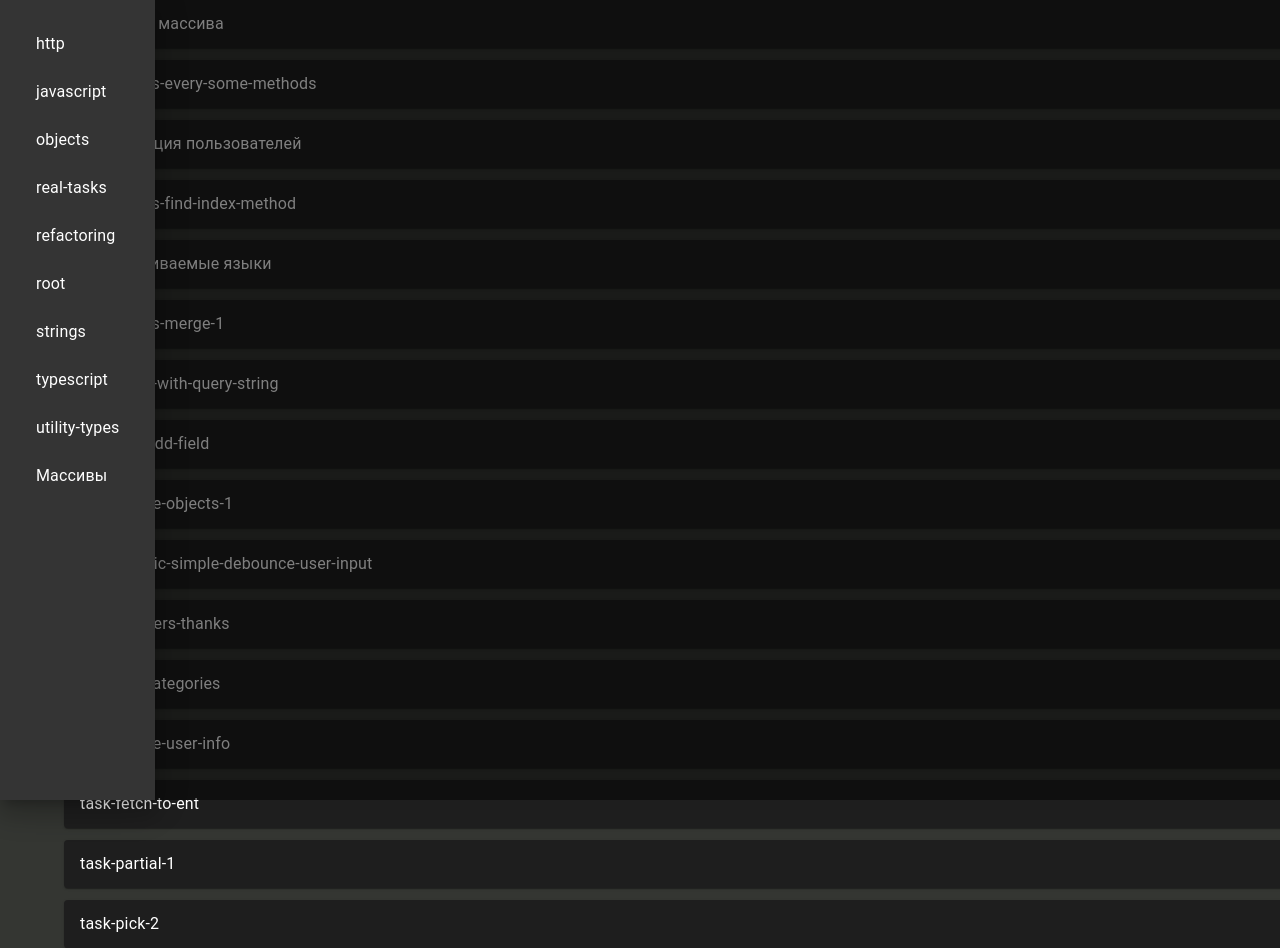
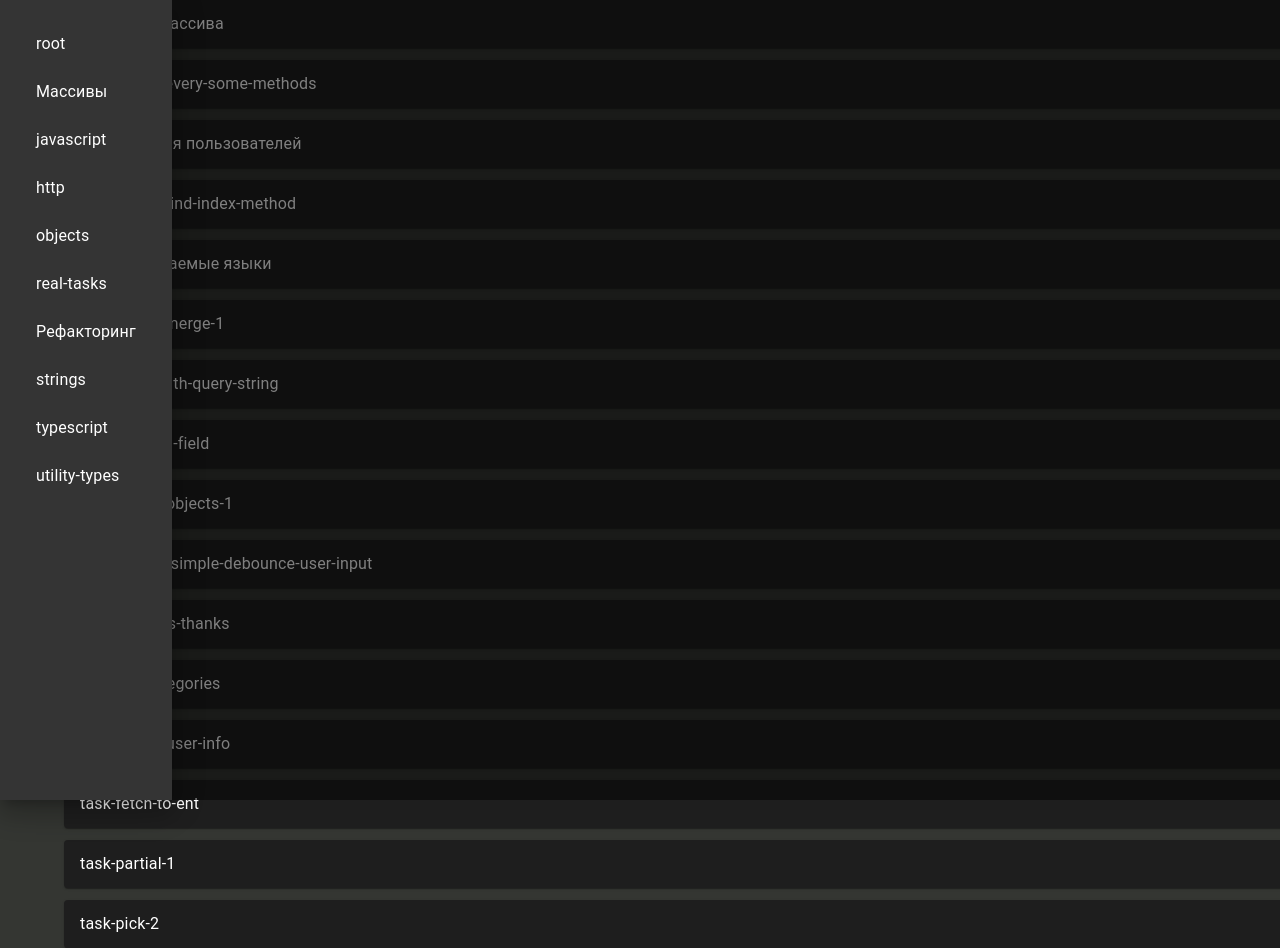
Before and after one commit to johnydotsville/remember-me, a React app: page / in a window 1280 px wide. Both pictures are taken after a click on the button 32 px from the left and 13 px from the top of the page. Shown: the top 948 px of the page. Built offline with nearby package versions, Linux system fonts and the light colour scheme; some icons are missing; the HTML template or start-up script is replaced by a standard one.

Commit message:
В боковом меню отображается title из меты, если есть

```diff
--- a/data/tasks.ts
+++ b/data/tasks.ts
@@ -1,4 +1,4 @@
-// Auto-generated file (2025-06-04T12:03:53.718Z)
+// Auto-generated file (2025-06-04T12:28:46.900Z)
 import type { Task, Category } from "@/src/types/model";
 
 export const rootcat: Category =
@@ -34,7 +34,7 @@ export const rootcat: Category =
     },
     {
       name: 'refactoring',
-      title: '',
+      title: 'Рефакторинг',
       subcategories: []
     },
     {
--- a/src/components/SideMenu.tsx
+++ b/src/components/SideMenu.tsx
@@ -30,7 +30,7 @@ export const SideMenu = ({ items, selectItem, getRandomTask, resetAllFilters })
           { items.map(item => (
             <ListItem disablePadding>
               <ListItemButton onClick={() => handleMenuItemClick(item)}>
-                <ListItemText>{item}</ListItemText>
+                <ListItemText>{item.title !== '' ? item.title : item.name}</ListItemText>
               </ListItemButton>
           </ListItem>
           ))}
--- a/src/components/TasksPage.tsx
+++ b/src/components/TasksPage.tsx
@@ -5,23 +5,23 @@ import { rootcat } from '@data/tasks';
 import { flatcats } from "@utils/flatcats";
 import { useCallback, useMemo, useState } from "react";
 import { tasks as sourceTasks } from "@data/tasks";
-import type { Task } from '@src/types/model';
+import type { Category, Task } from '@src/types/model';
 
 
 export const TasksPage = () => {
   const cats = useMemo(() => flatcats(rootcat).sort(), []);
   const [tasks] = useState(sourceTasks);
-  const [category, setCategory] = useState('root');
+  const [category, setCategory] = useState<Category>(rootcat);
   const [randomTask, setRandomTask] = useState<Task | null>(null);
 
   const displayTasks = useMemo(() => {
     if (randomTask){
       return [randomTask];
     }
-    if (category === 'root') {
+    if (category.name === 'root') {
       return tasks;
     }
-    return tasks.filter(t => t.categories.includes(category));
+    return tasks.filter(task => task.categories.includes(category.name));
   }, [category, randomTask]);
 
   const getRandomTask = useCallback(() => {
@@ -38,13 +38,13 @@ export const TasksPage = () => {
     <Stack direction='row'>
       <SideMenu
         items={cats}
-        selectItem={(cat) => {
-          setCategory(cat);
+        selectItem={(category: Category) => {
+          setCategory(category);
           resetRandomTask();
         }}
         getRandomTask={getRandomTask}
         resetAllFilters={() => {
-          setCategory('root');
+          setCategory(rootcat);
           resetRandomTask();
         }}
       />
--- a/src/utils/flatcats.ts
+++ b/src/utils/flatcats.ts
@@ -1,12 +1,11 @@
-import type { Category } from '@/data/tasks';
+import type { Category } from '@src/types/model/Category';
 
 
-export function flatcats(cat: Category) {
-  const catnames: string[] = [];
-  if (cat.title != '') catnames.push(cat.title)
-  else catnames.push(cat.name);
+export function flatcats(category: Category): Category[] {
+  const categories: Category[] = [];
+  categories.push(category);
 
-  cat.subcategories.forEach(s => catnames.push(...flatcats(s)));
+  category.subcategories.forEach(subcat => categories.push(...flatcats(subcat)));
 
-  return catnames;
+  return categories;
 }
--- /dev/null
+++ b/tasks/refactoring/meta.json
@@ -0,0 +1,4 @@
+{
+  "title": "Рефакторинг",
+  "tags": []
+}
```
Also changed, not shown: scripts/generateTasks/gent.mts.
